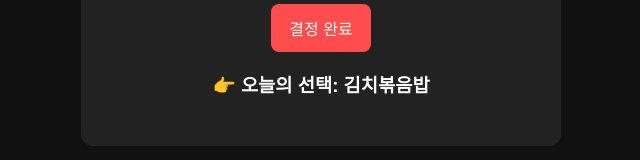
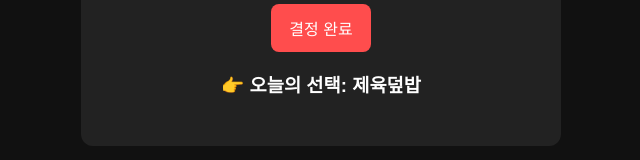
Before and after one commit to r8h7v4bdbb-beep/decision-escape, a plain HTML site: page index.html in a window 1280 px wide. Both pictures are taken after a click on the button "결정 완료". Shown: the part 349-509 px from the top of the page, without its empty margins (319-959 px from the left). Drawn offline with Linux system fonts and the light colour scheme.

Commit message:
Update index.html

```diff
--- a/index.html
+++ b/index.html
@@ -58,12 +58,19 @@
   </div>
 
   <script>
-    function decide() {
-      const menu = document.getElementById("menu").value;
-      document.getElementById("result").innerText =
-        "👉 오늘의 선택: " + menu;
-    }
-  </script>
+  function decide() {
+    const menus = [
+      "김치볶음밥",
+      "제육덮밥",
+      "돈까스",
+      "냉면",
+      "마라탕"
+    ];
 
-</body>
-</html>
+    const randomIndex = Math.floor(Math.random() * menus.length);
+    const choice = menus[randomIndex];
+
+    document.getElementById("result").innerText =
+      "👉 오늘의 선택: " + choice;
+  }
+</script>
```
